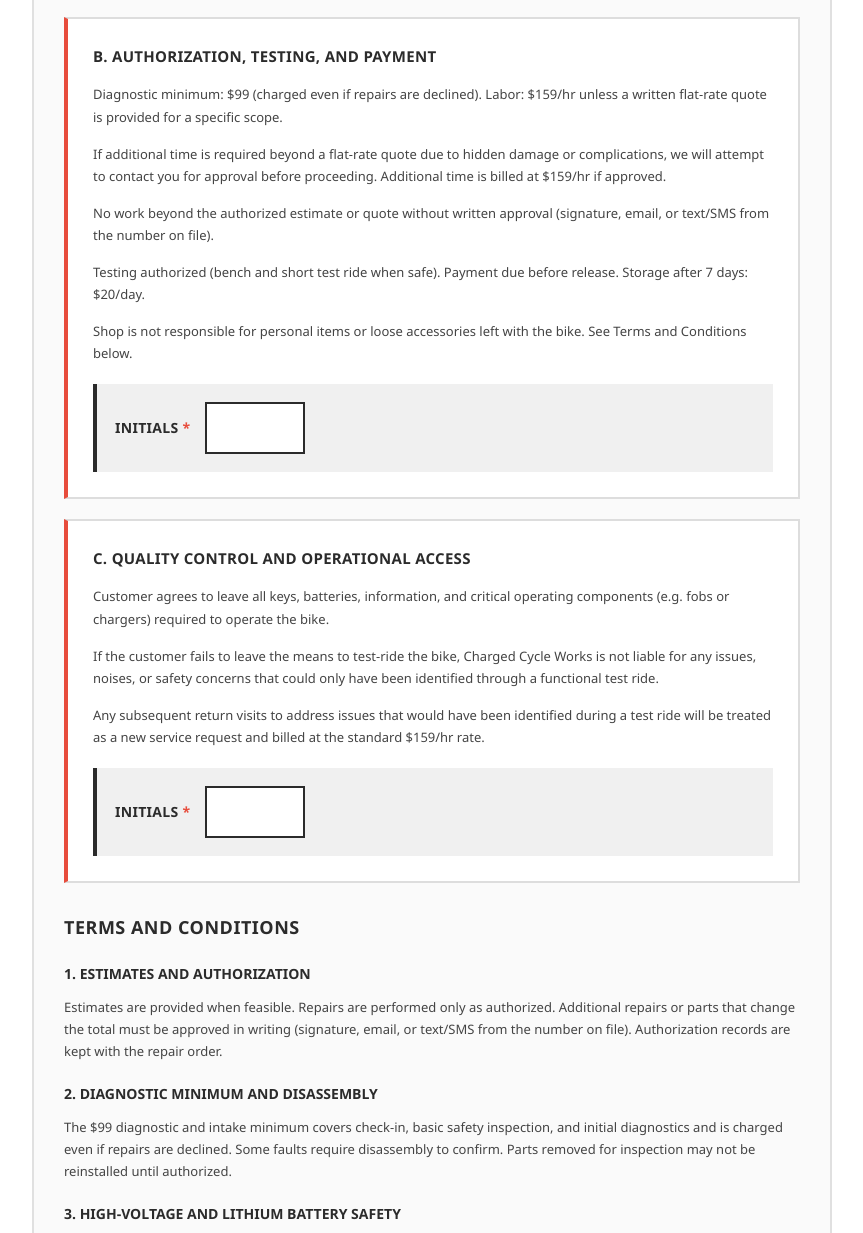
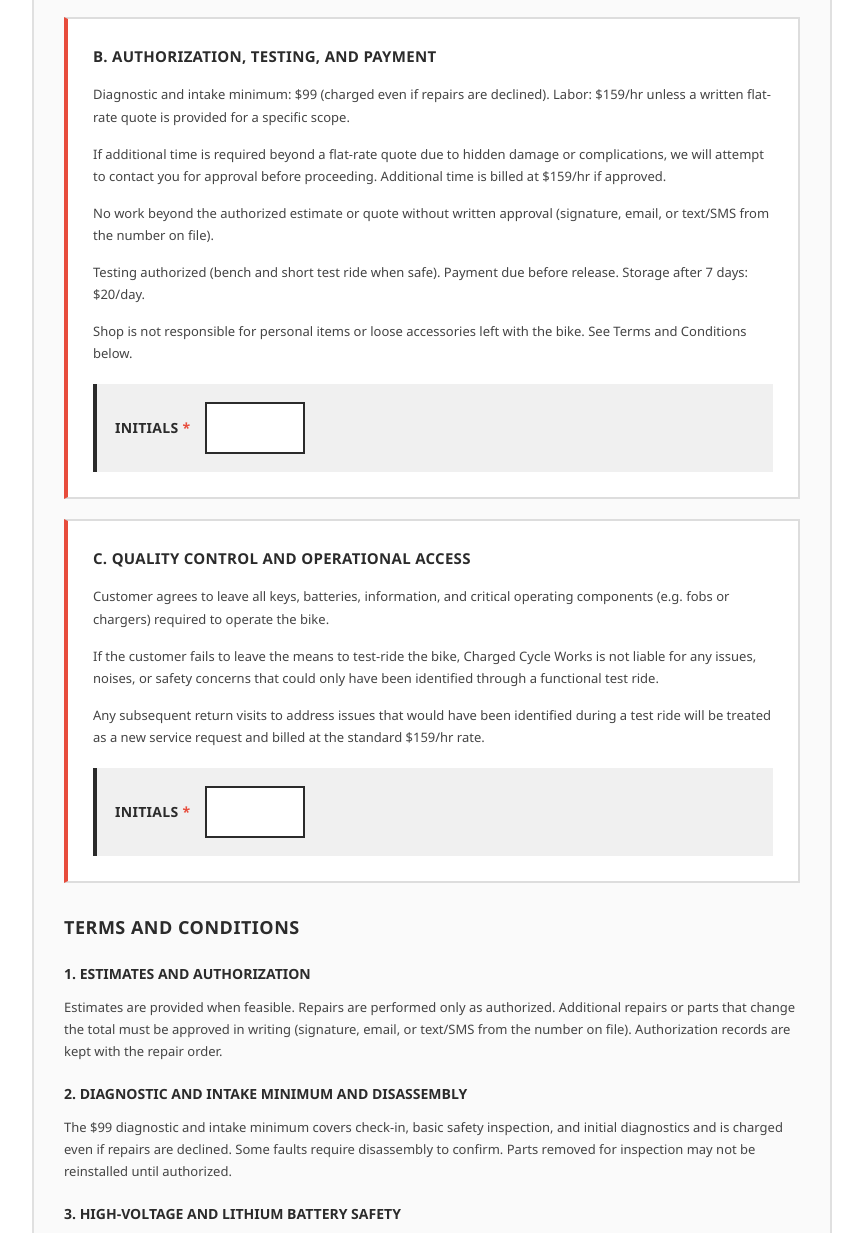
Before and after one commit to dvrkrvin/CCW-Intake-Form, a plain HTML site: page index.html in a window 1280 px wide. Shown: the part 1627-2860 px from the top of the page, without its empty margins (208-1071 px from the left). Drawn offline with nearby package versions, Linux system fonts and the light colour scheme.

Commit message:
Update diagnostic minimum terminology in terms section

```diff
--- a/index.html
+++ b/index.html
@@ -211,7 +211,7 @@
                     <!-- Section B -->
                     <div class="disclosure-box">
                         <h4>B. AUTHORIZATION, TESTING, AND PAYMENT</h4>
-                        <p class="terms-text">Diagnostic minimum: $99 (charged even if repairs are declined). Labor: $159/hr unless a written flat-rate quote is provided for a specific scope.</p>
+                        <p class="terms-text">Diagnostic and intake minimum: $99 (charged even if repairs are declined). Labor: $159/hr unless a written flat-rate quote is provided for a specific scope.</p>
                         <p class="terms-text">If additional time is required beyond a flat-rate quote due to hidden damage or complications, we will attempt to contact you for approval before proceeding. Additional time is billed at $159/hr if approved.</p>
                         <p class="terms-text">No work beyond the authorized estimate or quote without written approval (signature, email, or text/SMS from the number on file).</p>
                         <p class="terms-text">Testing authorized (bench and short test ride when safe). Payment due before release. Storage after 7 days: $20/day.</p>
@@ -249,7 +249,7 @@
                     <div class="terms-text">
                         <h4>1. Estimates and authorization</h4>
                         <p>Estimates are provided when feasible. Repairs are performed only as authorized. Additional repairs or parts that change the total must be approved in writing (signature, email, or text/SMS from the number on file). Authorization records are kept with the repair order.</p>
-                        <h4>2. Diagnostic minimum and disassembly</h4>
+                        <h4>2. Diagnostic and intake minimum and disassembly</h4>
                         <p>The $99 diagnostic and intake minimum covers check-in, basic safety inspection, and initial diagnostics and is charged even if repairs are declined. Some faults require disassembly to confirm. Parts removed for inspection may not be reinstalled until authorized.</p>
                         <h4>3. High-voltage and lithium battery safety</h4>
                         <p>Lithium systems can fail without warning. If the shop determines a battery, wiring, or high-voltage component is unsafe, service may be refused and the bike may be released unrepaired. Customer authorizes the shop to isolate power, remove the battery when necessary, and store it in a safe area. Bikes must be dropped off with a state of charge between 20% and 80%. The shop is not responsible for battery degradation, cell imbalance, or discharge-related failure for bikes dropped off outside of this healthy range. If a bike is received below 40%, the customer must provide a functional charger; otherwise, the shop is not liable for battery health or any issues resulting from the battery sitting in a discharged state. Hidden damage from water, impact, corrosion, or previous overheating may not be discoverable until disassembly.</p>
```
